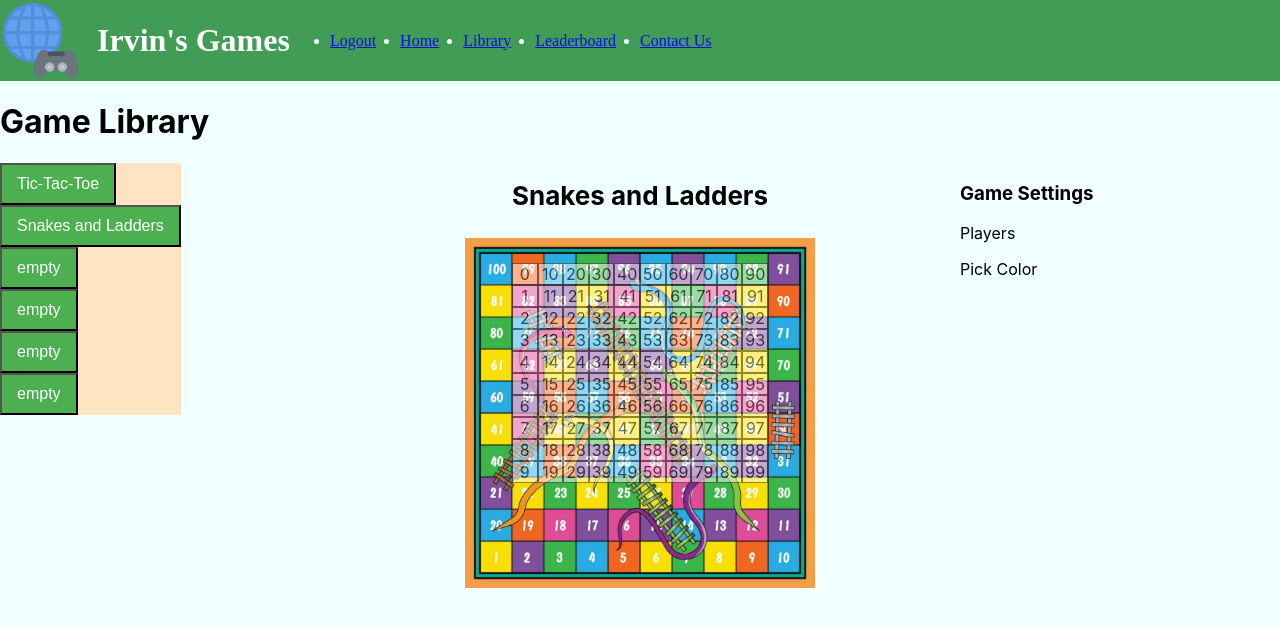
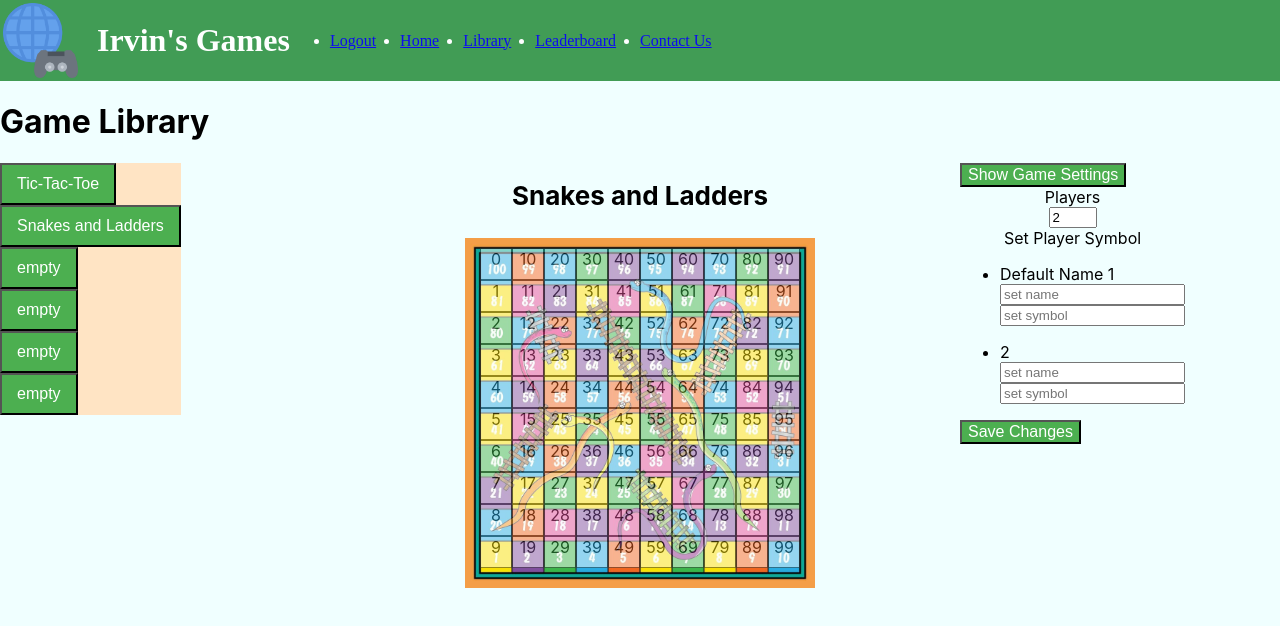
Before and after one commit to IrvinBarham1/web-games, a React (Create React App) app in the folder client/: page /library in a window 1280 px wide. Both pictures are taken after a click on the button "Snakes and Ladders". Shown: the top 626 px of the page. Built offline with nearby package versions, Linux system fonts and the light colour scheme; no server answers.

Commit message:
adding game settings

```diff
--- a/client/src/places/components/SnakesAndLadders.jsx
+++ b/client/src/places/components/SnakesAndLadders.jsx
@@ -3,10 +3,34 @@ import "./assets/SnakesAndLadders.css";
 
 function SnakesAndLadders () {
     const [board, setBoard] = useState(Array.from({ length: 10 }, () => Array(10).fill(0)));
+    const [numPlayers, setNumPlayers] = useState(2);
+    const [toggleSettings, setToggleSettings] = useState(true);
+    const [symbols, setSymbols] = useState([null])
+    const [playerNames, setPlayerNames] = useState(["Default Name"])
 
     useEffect(() => {
 
     }, []);
+
+    const hideGameSettings = () => {
+        setToggleSettings(!toggleSettings);
+    }
+
+    const GameSettings = () => (
+        <div>
+            <label>Players</label>
+            <input type="number" name="players" max="6" min="2" value={numPlayers} onChange={players => setNumPlayers(players.target.value)} required />
+            <label>Set Player Symbol</label>
+            {Array.from({length:numPlayers}).map((count,index) => (
+                <ul>
+                    <li key={index}>{playerNames[index]} {index+1}<input maxLength = "10" placeholder="set name" type="text"></input>
+                    <input maxLength = "1" placeholder="set symbol"type="text" value={symbols[index]}></input></li>
+                </ul>
+            ))}
+
+            <button type="submit" className="button-settings">Save Changes</button>
+        </div>
+    )
 
     const rollDice = () => {
         return Math.floor(Math.random() * 6) + 1;
@@ -20,9 +44,11 @@ function SnakesAndLadders () {
         <div className="game-container">
             <h1 className="game-name">Snakes and Ladders</h1>
             <div className="game-container-right">
-                <h3>Game Settings</h3>
-                <p>Players</p>
-                <p>Pick Color</p>
+                <button className="button-settings" onClick={() => hideGameSettings()}>
+                    Show Game Settings
+                </button>
+                {toggleSettings && <GameSettings/>}
+
             </div>
             <img className="image-board" src="/snakesladdersboard.jpg" alt="Board Game"/>
             <div className="board-container">
--- a/client/src/places/components/assets/SnakesAndLadders.css
+++ b/client/src/places/components/assets/SnakesAndLadders.css
@@ -9,7 +9,15 @@
   margin-left: 75%;
 }
 
-.game-name {
+.button-settings {
+  position: relative;
+  display: inline-block;
+  width: fit-content;
+  height: fit-content;
+  font-size: 16px;
+  justify-self: center;
+}
+.game-info {
   font-size: 26px;
   position: relative;
   display: inline-block;
@@ -31,7 +39,7 @@
   position: relative;
   display: grid;
   grid-template-columns: repeat(10, 10fr);;
-  margin-top: 34px;
+  margin-top: 6%;
   max-width: 100%;
   width: auto;
   height: auto;
@@ -46,12 +54,8 @@
   cursor: pointer;
   transition: all .8s ease;
   opacity: 50%;
-  min-width: 23px;
-  min-height: 13px;
-  max-height: 66px;
-  max-width: 66px;
-  height: auto;
-  width: auto;
+  height: 30px;
+  width: 30px;
 }
 
 .cell-sal:hover {
```
